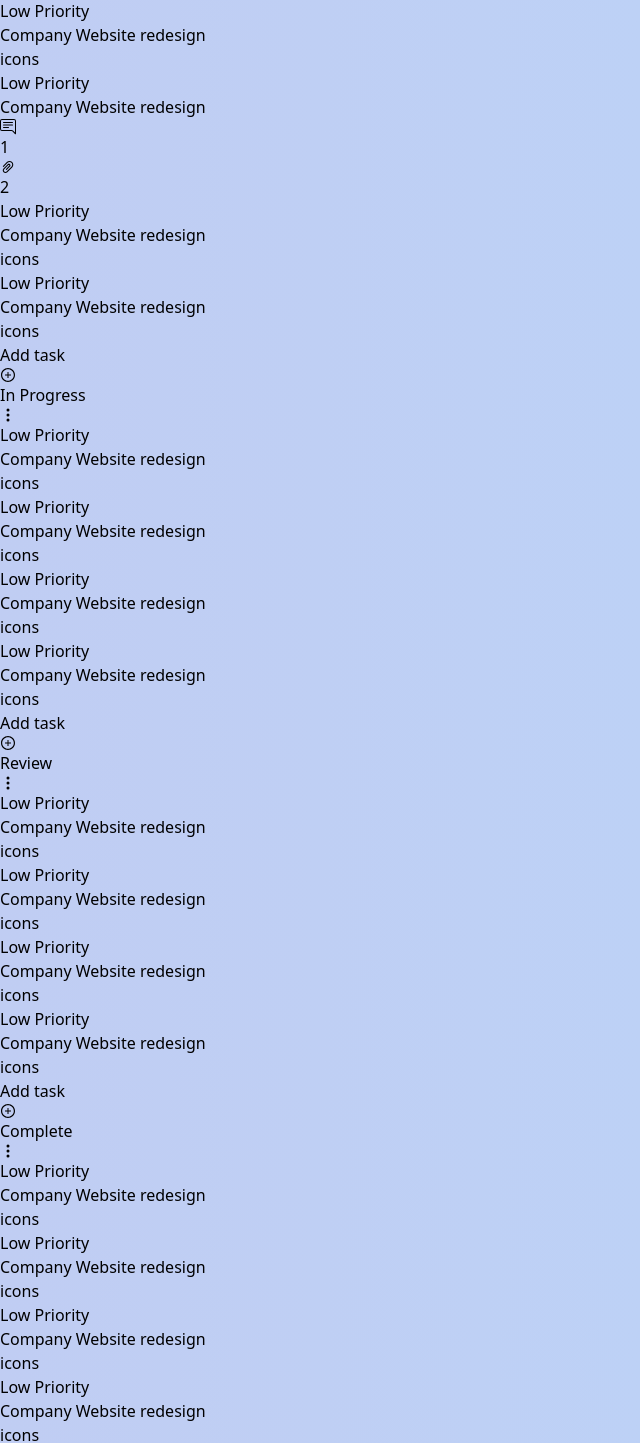
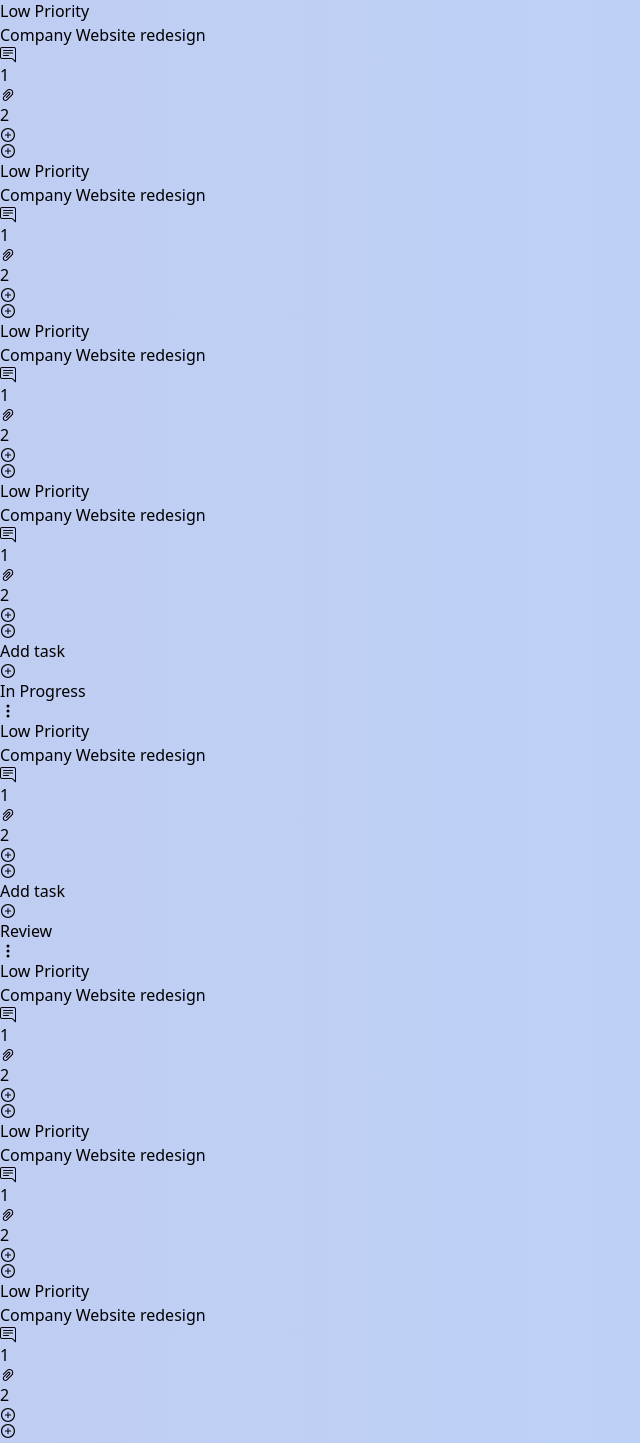
Before and after one commit to RohitSindhi/TaskManagers, a React (Vite) app: page / in a window 1280 px wide. Shown: the part 449-1892 px from the top of the page, without its empty margins (0-640 px from the left). Built offline with nearby package versions, Linux system fonts and the light colour scheme.

Commit message:
sddcsdc
sdcsdzc

```diff
--- a/src/Components/BackLog.tsx
+++ b/src/Components/BackLog.tsx
@@ -1,11 +1,12 @@
 import React from "react";
 
-import { BsThreeDotsVertical,BsChatRightText } from "react-icons/bs";
+import { BsThreeDotsVertical, BsChatRightText } from "react-icons/bs";
 import { AiOutlinePlusCircle, AiOutlinePaperClip } from "react-icons/ai";
 
 const BackLog = () => {
   return (
     <div className="w-[15vw] shadow-md rounded-md pl-2 pr-2 bg-[#F6F8FB]">
+
       <div className="flex justify-between items-center w-[14vw] pb-2 pt-2">
         <div className="font-semibold">Backlog</div>
         <div>
@@ -14,44 +15,130 @@ const BackLog = () => {
       </div>
 
       <div className="max-h-[44vh] text-sm cursor-pointer overflow-scroll all-blogs-section">
-        <div className="border flex flex-col justify-between rounded-[4px] h-[12vh] bg-white mt-3 pl-2 pr-2">
+
+        <div className="pt-1 pb-1 border flex flex-col justify-between rounded-[4px] h-[12vh] bg-white mt-3 pl-2 pr-2">
           <div>Low Priority</div>
           <div>Company Website redesign</div>
-          <div>icons</div>
+          <div className="flex justify-between items-center gap-3">
+
+            <div className="flex items-center gap-2 text-[darkgray]">
+              <div className="flex items-center text-sm gap-1">
+                <div className="">
+                  <BsChatRightText className="w-3 h-3" />
                 </div>
-        <div className="border flex flex-col justify-between rounded-[4px] h-[12vh] bg-white mt-3 pl-2 pr-2">
-          <div>Low Priority</div>
-          <div>Company Website redesign</div>
-          <div className="flex items-center">
+                <div>1</div>
+              </div>
               <div className="flex items-center text-sm gap-1">
                 <div>
-                <BsChatRightText/>
+                  <AiOutlinePaperClip className="w-4 h-4" />
                 </div>
-                <div>
-                  1
+                <div>2</div>
               </div>
             </div>
 
-              <div className="flex items-center text-sm gap-1">
+            <div className="flex items-center">
               <div>
-                  <AiOutlinePaperClip/>
+                <AiOutlinePlusCircle className="w-6 h-6 text-[darkgray]"/>
               </div>
               <div>
-                  2
+                <AiOutlinePlusCircle className="w-6 h-6"/>
               </div>
             </div>
 
           </div>
         </div>
-        <div className="border flex flex-col justify-between rounded-[4px] h-[12vh] bg-white mt-3 pl-2 pr-2">
+        <div className="pt-1 pb-1 border flex flex-col justify-between rounded-[4px] h-[12vh] bg-white mt-3 pl-2 pr-2">
           <div>Low Priority</div>
           <div>Company Website redesign</div>
-          <div>icons</div>
+          <div className="flex justify-between items-center gap-3">
+
+            <div className="flex items-center gap-2 text-[darkgray]">
+              <div className="flex items-center text-sm gap-1">
+                <div className="">
+                  <BsChatRightText className="w-3 h-3" />
                 </div>
-        <div className="border flex flex-col justify-between rounded-[4px] h-[12vh] bg-white mt-3 pl-2 pr-2">
+                <div>1</div>
+              </div>
+              <div className="flex items-center text-sm gap-1">
+                <div>
+                  <AiOutlinePaperClip className="w-4 h-4" />
+                </div>
+                <div>2</div>
+              </div>
+            </div>
+
+            <div className="flex items-center">
+              <div>
+                <AiOutlinePlusCircle className="w-6 h-6 text-[darkgray]"/>
+              </div>
+              <div>
+                <AiOutlinePlusCircle className="w-6 h-6"/>
+              </div>
+            </div>
+
+          </div>
+        </div>
+        <div className="pt-1 pb-1 border flex flex-col justify-between rounded-[4px] h-[12vh] bg-white mt-3 pl-2 pr-2">
           <div>Low Priority</div>
           <div>Company Website redesign</div>
-          <div>icons</div>
+          <div className="flex justify-between items-center gap-3">
+
+            <div className="flex items-center gap-2 text-[darkgray]">
+              <div className="flex items-center text-sm gap-1">
+                <div className="">
+                  <BsChatRightText className="w-3 h-3" />
+                </div>
+                <div>1</div>
+              </div>
+              <div className="flex items-center text-sm gap-1">
+                <div>
+                  <AiOutlinePaperClip className="w-4 h-4" />
+                </div>
+                <div>2</div>
+              </div>
+            </div>
+
+            <div className="flex items-center">
+              <div>
+                <AiOutlinePlusCircle className="w-6 h-6 text-[darkgray]"/>
+              </div>
+              <div>
+                <AiOutlinePlusCircle className="w-6 h-6"/>
+              </div>
+            </div>
+
+          </div>
+        </div>
+        <div className="pt-1 pb-1 border flex flex-col justify-between rounded-[4px] h-[12vh] bg-white mt-3 pl-2 pr-2">
+          <div>Low Priority</div>
+          <div>Company Website redesign</div>
+          <div className="flex justify-between items-center gap-3">
+
+            <div className="flex items-center gap-2 text-[darkgray]">
+              <div className="flex items-center text-sm gap-1">
+                <div className="">
+                  <BsChatRightText className="w-3 h-3" />
+                </div>
+                <div>1</div>
+              </div>
+              <div className="flex items-center text-sm gap-1">
+                <div>
+                  <AiOutlinePaperClip className="w-4 h-4" />
+                </div>
+                <div>2</div>
+              </div>
+            </div>
+
+            <div className="flex items-center">
+              <div>
+                <AiOutlinePlusCircle className="w-6 h-6 text-[darkgray]"/>
+              </div>
+              <div>
+                <AiOutlinePlusCircle className="w-6 h-6"/>
+              </div>
+            </div>
+
+          </div>
         </div>
       </div>
 
--- a/src/Components/Complete.tsx
+++ b/src/Components/Complete.tsx
@@ -1,11 +1,12 @@
 import React from 'react'
 
-import { BsThreeDotsVertical } from "react-icons/bs"
-import { AiOutlinePlusCircle } from "react-icons/ai"
+import { BsThreeDotsVertical, BsChatRightText } from "react-icons/bs"
+import { AiOutlinePlusCircle, AiOutlinePaperClip } from "react-icons/ai"
 
 const Complete = () => {
   return (
     <div className="w-[15vw] shadow-md rounded-md pl-2 pr-2 bg-[#F6F8FB]">
+
       <div className="flex justify-between items-center w-[14vw] pb-2 pt-2">
         <div className="font-semibold">Complete</div>
         <div>
@@ -14,25 +15,36 @@ const Complete = () => {
       </div>
 
       <div className="max-h-[44vh] text-sm cursor-pointer overflow-scroll all-blogs-section">
-      <div className="border flex flex-col justify-between rounded-[4px] h-[12vh] bg-white mt-3 pl-2 pr-2">
+        <div className="pt-1 pb-1 border flex flex-col justify-between rounded-[4px] h-[12vh] bg-white mt-3 pl-2 pr-2">
           <div>Low Priority</div>
           <div>Company Website redesign</div>
-        <div>icons</div>
+          <div className="flex justify-between items-center gap-3">
+
+            <div className="flex items-center gap-2 text-[darkgray]">
+              <div className="flex items-center text-sm gap-1">
+                <div className="">
+                  <BsChatRightText className="w-3 h-3" />
                 </div>
-      <div className="border flex flex-col justify-between rounded-[4px] h-[12vh] bg-white mt-3 pl-2 pr-2">
-        <div>Low Priority</div>
-        <div>Company Website redesign</div>
-        <div>icons</div>
+                <div>1</div>
               </div>
-      <div className="border flex flex-col justify-between rounded-[4px] h-[12vh] bg-white mt-3 pl-2 pr-2">
-        <div>Low Priority</div>
-        <div>Company Website redesign</div>
-        <div>icons</div>
+              <div className="flex items-center text-sm gap-1">
+                <div>
+                  <AiOutlinePaperClip className="w-4 h-4" />
                 </div>
-      <div className="border flex flex-col justify-between rounded-[4px] h-[12vh] bg-white mt-3 pl-2 pr-2">
-        <div>Low Priority</div>
-        <div>Company Website redesign</div>
-        <div>icons</div>
+                <div>2</div>
+              </div>
+            </div>
+
+            <div className="flex items-center">
+              <div>
+                <AiOutlinePlusCircle className="w-6 h-6 text-[darkgray]"/>
+              </div>
+              <div>
+                <AiOutlinePlusCircle className="w-6 h-6"/>
+              </div>
+            </div>
+
+          </div>
         </div>
       </div>
 
--- a/src/Components/InProgress.tsx
+++ b/src/Components/InProgress.tsx
@@ -1,11 +1,12 @@
 import React from 'react'
 
-import { BsThreeDotsVertical } from "react-icons/bs"
-import { AiOutlinePlusCircle } from "react-icons/ai"
+import { BsThreeDotsVertical, BsChatRightText } from "react-icons/bs"
+import { AiOutlinePlusCircle, AiOutlinePaperClip } from "react-icons/ai"
 
 const InProgress = () => {
   return (
     <div className="w-[15vw] shadow-md rounded-md pl-2 pr-2 bg-[#F6F8FB]">
+
     <div className="flex justify-between items-center w-[14vw] pb-2 pt-2">
       <div className="font-semibold">In Progress</div>
       <div>
@@ -13,26 +14,37 @@ const InProgress = () => {
       </div>
     </div>
 
-    <div className="max-h-[44vh] w-[14vw] cursor-pointer text-sm overflow-scroll all-blogs-section">
-      <div className="border flex flex-col justify-between rounded-[4px] h-[12vh] bg-white mt-3 pl-2 pr-2">
+    <div className="max-h-[44vh] text-sm cursor-pointer overflow-scroll all-blogs-section">
+      <div className="pt-1 pb-1 border flex flex-col justify-between rounded-[4px] h-[12vh] bg-white mt-3 pl-2 pr-2">
         <div>Low Priority</div>
         <div>Company Website redesign</div>
-        <div>icons</div>
-      </div>
-      <div className="border flex flex-col justify-between rounded-[4px] h-[12vh] bg-white mt-3 pl-2 pr-2">
-        <div>Low Priority</div>
-        <div>Company Website redesign</div>
-        <div>icons</div>
-      </div>
-      <div className="border flex flex-col justify-between rounded-[4px] h-[12vh] bg-white mt-3 pl-2 pr-2">
-        <div>Low Priority</div>
-        <div>Company Website redesign</div>
-        <div>icons</div>
-      </div>
-      <div className="border flex flex-col justify-between rounded-[4px] h-[12vh] bg-white mt-3 pl-2 pr-2">
-        <div>Low Priority</div>
-        <div>Company Website redesign</div>
-        <div>icons</div>
+        <div className="flex justify-between items-center gap-3">
+
+          <div className="flex items-center gap-2 text-[darkgray]">
+            <div className="flex items-center text-sm gap-1">
+              <div className="">
+                <BsChatRightText className="w-3 h-3" />
+              </div>
+              <div>1</div>
+            </div>
+            <div className="flex items-center text-sm gap-1">
+              <div>
+                <AiOutlinePaperClip className="w-4 h-4" />
+              </div>
+              <div>2</div>
+            </div>
+          </div>
+
+          <div className="flex items-center">
+            <div>
+              <AiOutlinePlusCircle className="w-6 h-6 text-[darkgray]"/>
+            </div>
+            <div>
+              <AiOutlinePlusCircle className="w-6 h-6"/>
+            </div>
+          </div>
+
+        </div>
       </div>
     </div>
 
--- a/src/Components/Review.tsx
+++ b/src/Components/Review.tsx
@@ -1,11 +1,12 @@
 import React from 'react'
 
-import { BsThreeDotsVertical } from "react-icons/bs"
-import { AiOutlinePlusCircle } from "react-icons/ai"
+import { BsThreeDotsVertical,BsChatRightText } from "react-icons/bs"
+import { AiOutlinePlusCircle,AiOutlinePaperClip } from "react-icons/ai"
 
 const Review = () => {
   return (
     <div className="w-[15vw] shadow-md rounded-md pl-2 pr-2 bg-[#F6F8FB]">
+
     <div className="flex justify-between items-center w-[14vw] pb-2 pt-2">
       <div className="font-semibold">Review</div>
       <div>
@@ -14,26 +15,101 @@ const Review = () => {
     </div>
 
     <div className="max-h-[44vh] text-sm cursor-pointer overflow-scroll all-blogs-section">
-      <div className="border flex flex-col justify-between rounded-[4px] h-[12vh] bg-white mt-3 pl-2 pr-2">
+
+      <div className="pt-1 pb-1 border flex flex-col justify-between rounded-[4px] h-[12vh] bg-white mt-3 pl-2 pr-2">
         <div>Low Priority</div>
         <div>Company Website redesign</div>
-        <div>icons</div>
+        <div className="flex justify-between items-center gap-3">
+
+          <div className="flex items-center gap-2 text-[darkgray]">
+            <div className="flex items-center text-sm gap-1">
+              <div className="">
+                <BsChatRightText className="w-3 h-3" />
+              </div>
+              <div>1</div>
+            </div>
+            <div className="flex items-center text-sm gap-1">
+              <div>
+                <AiOutlinePaperClip className="w-4 h-4" />
+              </div>
+              <div>2</div>
+            </div>
+          </div>
+
+          <div className="flex items-center">
+            <div>
+              <AiOutlinePlusCircle className="w-6 h-6 text-[darkgray]"/>
+            </div>
+            <div>
+              <AiOutlinePlusCircle className="w-6 h-6"/>
+            </div>
+          </div>
+
+        </div>
       </div>
-      <div className="border flex flex-col justify-between rounded-[4px] h-[12vh] bg-white mt-3 pl-2 pr-2">
+      <div className="pt-1 pb-1 border flex flex-col justify-between rounded-[4px] h-[12vh] bg-white mt-3 pl-2 pr-2">
         <div>Low Priority</div>
         <div>Company Website redesign</div>
-        <div>icons</div>
+        <div className="flex justify-between items-center gap-3">
+
+          <div className="flex items-center gap-2 text-[darkgray]">
+            <div className="flex items-center text-sm gap-1">
+              <div className="">
+                <BsChatRightText className="w-3 h-3" />
+              </div>
+              <div>1</div>
+            </div>
+            <div className="flex items-center text-sm gap-1">
+              <div>
+                <AiOutlinePaperClip className="w-4 h-4" />
+              </div>
+              <div>2</div>
+            </div>
+          </div>
+
+          <div className="flex items-center">
+            <div>
+              <AiOutlinePlusCircle className="w-6 h-6 text-[darkgray]"/>
+            </div>
+            <div>
+              <AiOutlinePlusCircle className="w-6 h-6"/>
+            </div>
+          </div>
+
+        </div>
       </div>
-      <div className="border flex flex-col justify-between rounded-[4px] h-[12vh] bg-white mt-3 pl-2 pr-2">
+      <div className="pt-1 pb-1 border flex flex-col justify-between rounded-[4px] h-[12vh] bg-white mt-3 pl-2 pr-2">
         <div>Low Priority</div>
         <div>Company Website redesign</div>
-        <div>icons</div>
+        <div className="flex justify-between items-center gap-3">
+
+          <div className="flex items-center gap-2 text-[darkgray]">
+            <div className="flex items-center text-sm gap-1">
+              <div className="">
+                <BsChatRightText className="w-3 h-3" />
+              </div>
+              <div>1</div>
+            </div>
+            <div className="flex items-center text-sm gap-1">
+              <div>
+                <AiOutlinePaperClip className="w-4 h-4" />
+              </div>
+              <div>2</div>
+            </div>
+          </div>
+
+          <div className="flex items-center">
+            <div>
+              <AiOutlinePlusCircle className="w-6 h-6 text-[darkgray]"/>
+            </div>
+            <div>
+              <AiOutlinePlusCircle className="w-6 h-6"/>
+            </div>
+          </div>
+
+        </div>
       </div>
-      <div className="border flex flex-col justify-between rounded-[4px] h-[12vh] bg-white mt-3 pl-2 pr-2">
-        <div>Low Priority</div>
-        <div>Company Website redesign</div>
-        <div>icons</div>
-      </div>
+
     </div>
 
     <div className="flex justify-center items-center text-[16px] gap-2 h-12">
--- a/src/Components/StudioBoard.tsx
+++ b/src/Components/StudioBoard.tsx
@@ -28,7 +28,7 @@ const StudioBoard = () => {
             <div>Sohil</div>
           </div>
 
-          <div className="flex flex-row justify-between gap-5 items-center pt-6">
+          <div className="flex flex-row justify-between gap-5 items-start pt-6">
             {!icon && (
               <>
                 <div>
```
Lines whose indentation alone changed are shown as unchanged.
